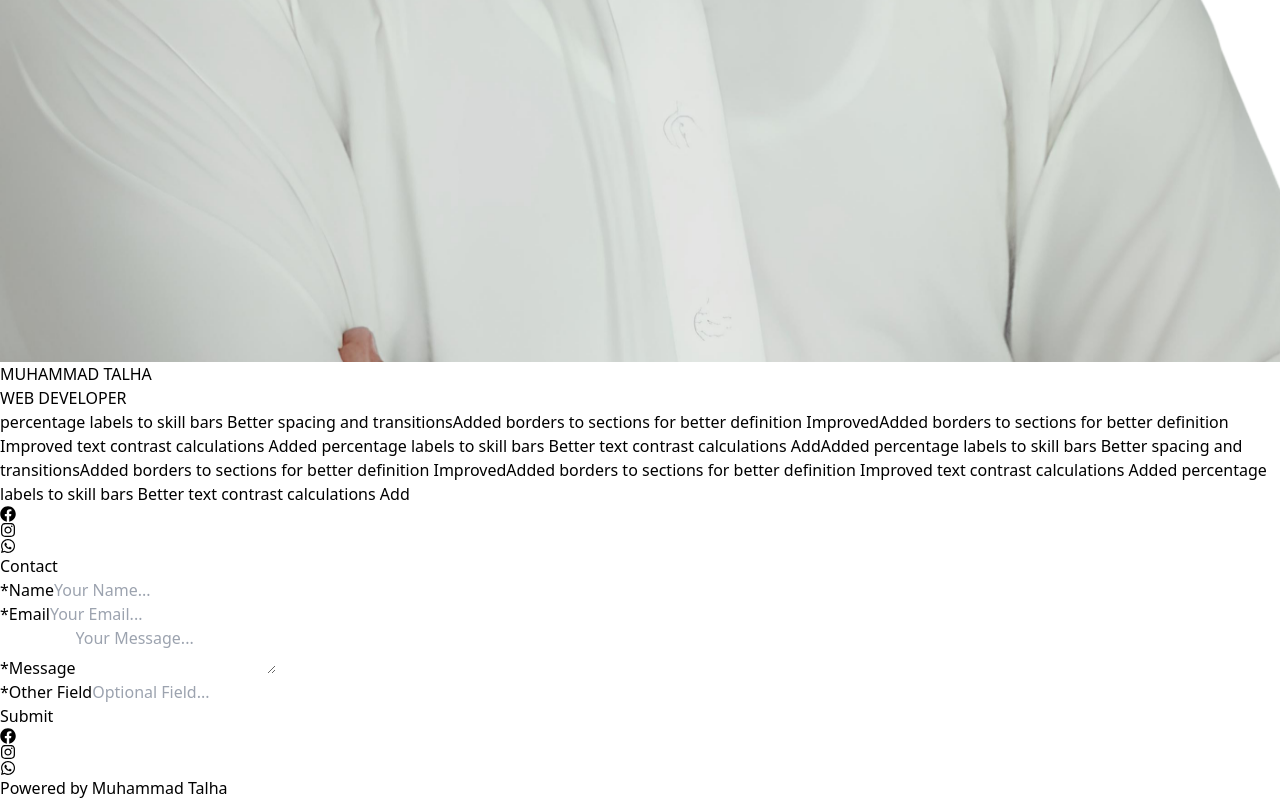
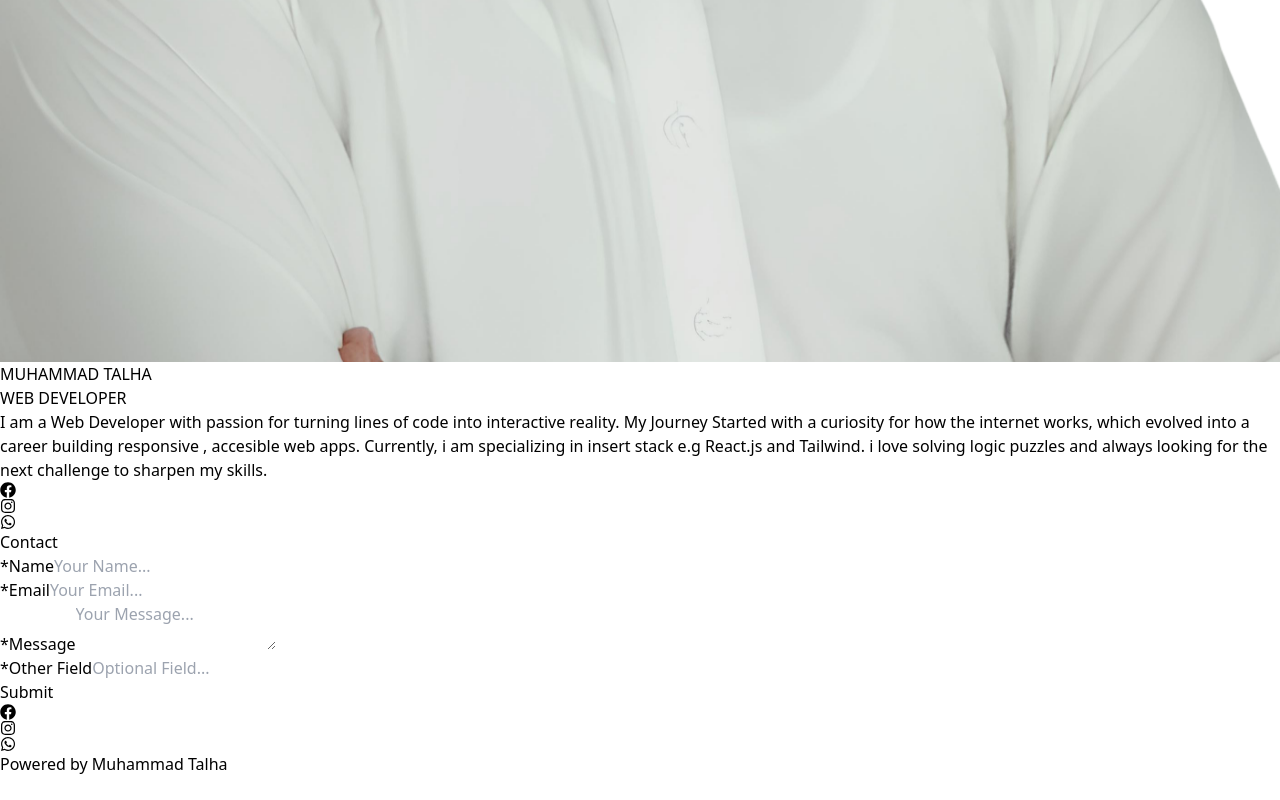
Before and after one commit to mtalha729/portfolio, a React (Vite) app: page / in a window 1280 px wide. Shown: the part 8005-8805 px from the top of the page. After the commit the page ends 8781 px from the top, so only its background shows below. Built offline with nearby package versions, Linux system fonts and the light colour scheme.

Commit message:
Fix active category button background issue

```diff
--- a/src/Components/About/About.jsx
+++ b/src/Components/About/About.jsx
@@ -15,7 +15,7 @@ export default function About()
                     <h1 className="md:mt-[4rem] mt-3  flex justify-center md:justify-start text-3xl  md:text-5xl font-extrabold">MUHAMMAD TALHA</h1>
 
                     <h3 className="mt-5 text-xl md:text-2xl font-bold text-pink-600 flex justify-center md:justify-start">WEB DEVELOPER</h3>
-                    <div className="mt-2 flex justify-start md:justify-center font-sans md:text-lg  text-justify text-gray-900 p-2 md:p-0">percentage labels to skill bars Better spacing and transitionsAdded borders to sections for better definition ImprovedAdded borders to sections for better definition Improved text contrast calculations Added percentage labels to skill bars Better text contrast calculations AddAdded percentage labels to skill bars Better spacing and transitionsAdded borders to sections for better definition ImprovedAdded borders to sections for better definition Improved text contrast calculations Added percentage labels to skill bars Better text contrast calculations Add</div>
+                    <div className="mt-2 flex justify-start md:justify-center font-sans md:text-lg  text-justify text-gray-900 p-2 md:p-0">I am a Web Developer with passion for turning lines of code into interactive reality. My Journey Started with a curiosity for how the internet works, which evolved into a career building responsive , accesible web apps. Currently, i am specializing in insert stack e.g React.js and Tailwind. i love solving logic puzzles and always looking for the next challenge to sharpen my skills. </div>
                     <div className="w-full   flex items-center ">
                         <div className="w-full flex  gap-6 mt-8 justify-center md:justify-start ">
                             <a className=" hover:bg-gray-300  rounded-md " href="https://www.facebook.com/talha.khan.74577" target="blank" >
```
